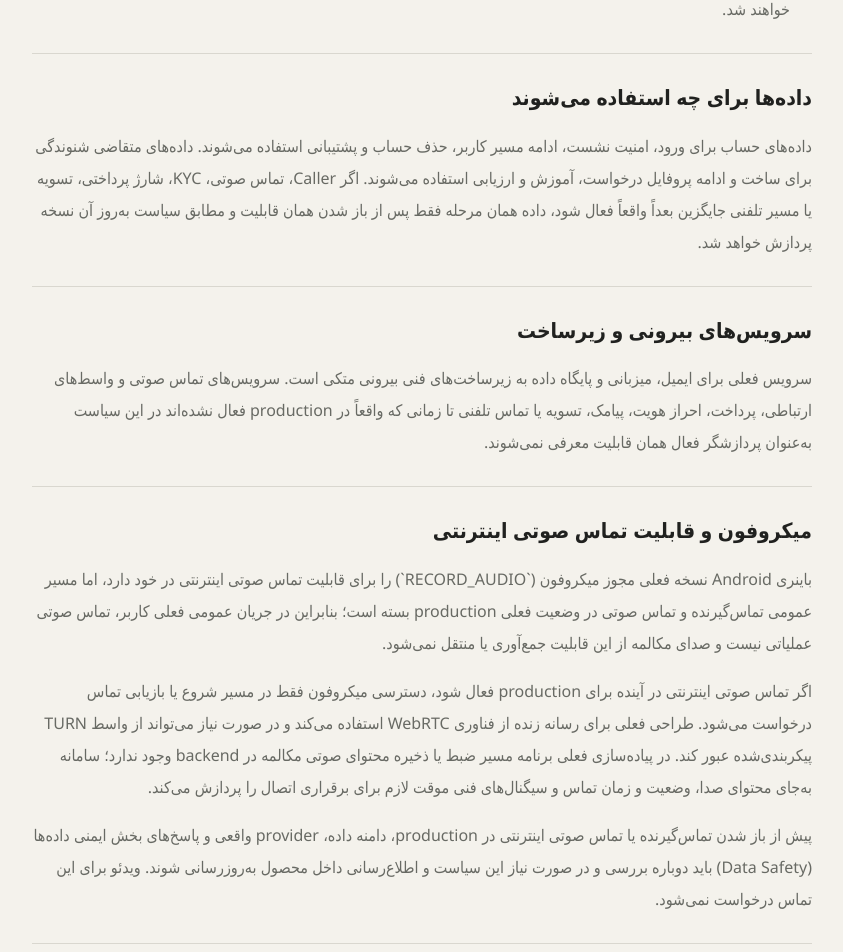
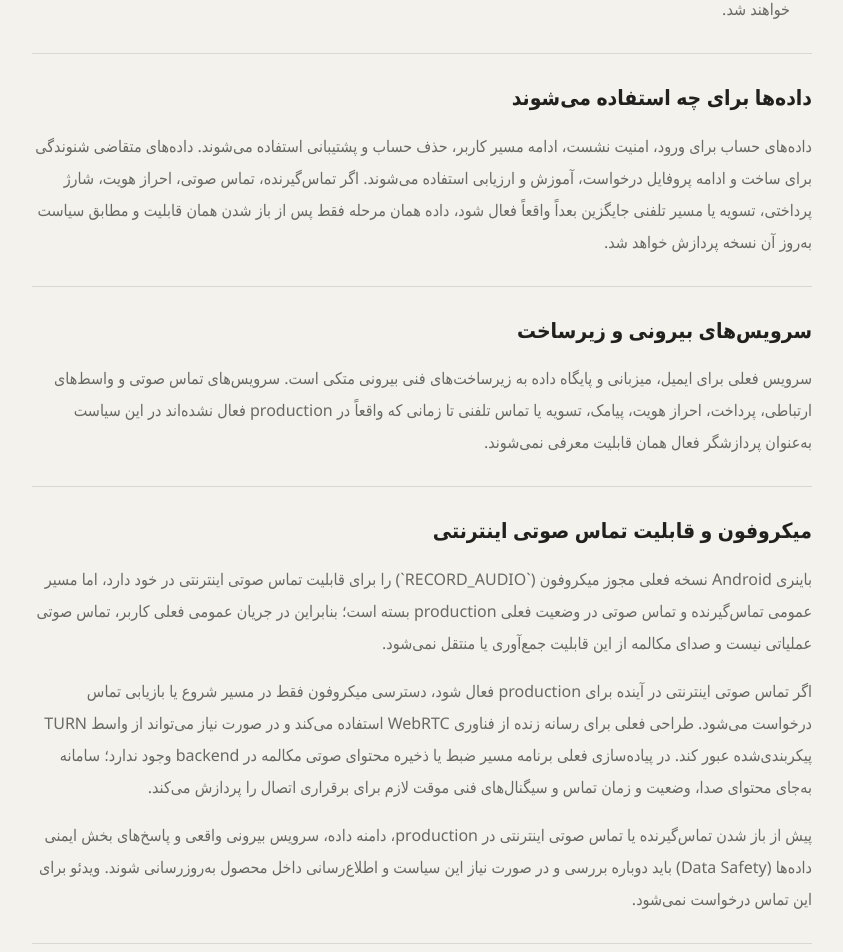
Before and after one commit to morfisam25-tech/YEKI-HAST, a Next.js app in the folder apps/web/: page /privacy in a window 1280 px wide. Shown: the part 716-1668 px from the top of the page, without its empty margins (340-1183 px from the left). Built offline with nearby package versions, Linux system fonts and the light colour scheme.

Commit message:
finish Persian interface copy cleanup

```diff
--- a/apps/web/app/privacy/page.tsx
+++ b/apps/web/app/privacy/page.tsx
@@ -39,7 +39,7 @@ export default function PrivacyPage() {
           <p>
             داده‌های حساب برای ورود، امنیت نشست، ادامه مسیر کاربر، حذف حساب و پشتیبانی استفاده می‌شوند.
             داده‌های متقاضی شنوندگی برای ساخت و ادامه پروفایل درخواست، آموزش و ارزیابی استفاده می‌شوند.
-            اگر Caller، تماس صوتی، KYC، شارژ پرداختی، تسویه یا مسیر تلفنی جایگزین بعداً واقعاً فعال شود،
+            اگر تماس‌گیرنده، تماس صوتی، احراز هویت، شارژ پرداختی، تسویه یا مسیر تلفنی جایگزین بعداً واقعاً فعال شود،
             داده همان مرحله فقط پس از باز شدن همان قابلیت و مطابق سیاست به‌روز آن نسخه پردازش خواهد شد.
           </p>
         </section>
@@ -67,7 +67,7 @@ export default function PrivacyPage() {
             سامانه به‌جای محتوای صدا، وضعیت و زمان تماس و سیگنال‌های فنی موقت لازم برای برقراری اتصال را پردازش می‌کند.
           </p>
           <p>
-            پیش از باز شدن تماس‌گیرنده یا تماس صوتی اینترنتی در production، دامنه داده، provider واقعی و پاسخ‌های بخش ایمنی داده‌ها (Data Safety)
+            پیش از باز شدن تماس‌گیرنده یا تماس صوتی اینترنتی در production، دامنه داده، سرویس بیرونی واقعی و پاسخ‌های بخش ایمنی داده‌ها (Data Safety)
             باید دوباره بررسی و در صورت نیاز این سیاست و اطلاع‌رسانی داخل محصول به‌روزرسانی شوند. ویدئو برای این تماس درخواست نمی‌شود.
           </p>
         </section>
```
